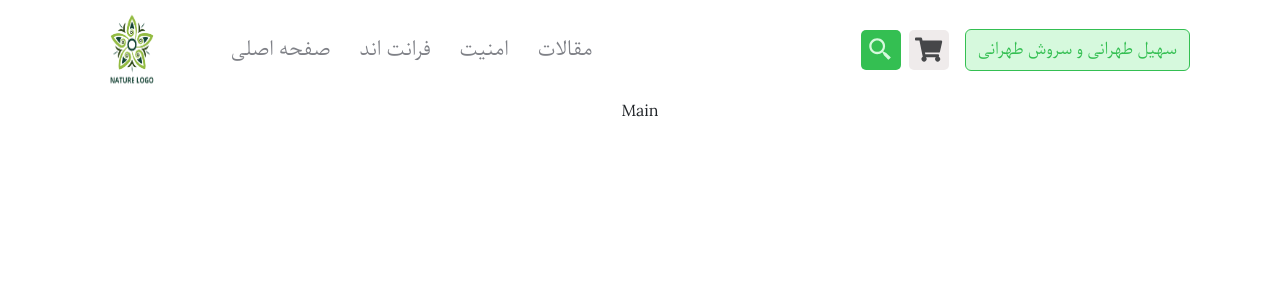
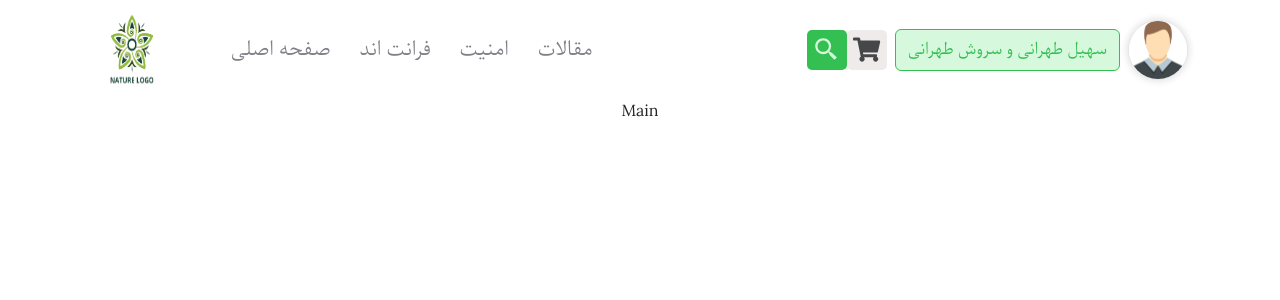
Before and after one commit to soheil-tehi/E-commerce, a React (Create React App) app: page / in a window 1280 px wide. Shown: the top 300 px of the page. Built offline with nearby package versions, Linux system fonts and the light colour scheme; the HTML template or start-up script is replaced by a standard one.

Commit message:
FEATURE: Update Navbar

```diff
--- a/src/App.css
+++ b/src/App.css
@@ -1,5 +1,3 @@
-@import url('bootstrap/dist/css/bootstrap.rtl.min.css');
-
 .App {
   text-align: center;
 }
--- a/src/Components/Button/Button.tsx
+++ b/src/Components/Button/Button.tsx
@@ -10,7 +10,7 @@ interface ButtonProps {
   style?: CSSProperties;
 }
 
-function MyButton({ variant, className, children, ...otherBtnProps }: ButtonProps) {
+const MyButton =  memo(function MyButton({ variant, className, children, ...otherBtnProps }: ButtonProps) {
 
   return (
     <Button
@@ -19,6 +19,6 @@ function MyButton({ variant, className, children, ...otherBtnProps }: ButtonProp
       {children}
     </Button>
   );
-}
+});
 
-export default memo(MyButton);
+export default MyButton;
--- /dev/null
+++ b/src/Components/Navabar/Avatar/Avatar.tsx
@@ -0,0 +1,18 @@
+import React, { memo } from 'react'
+
+interface AvatarProps {
+    className?: string;
+    src: string;
+    alt?: string;
+}
+
+const Avatar = memo(function Avatar({ className, src, alt }: AvatarProps) {
+
+    return (
+        <div className={`${className} avatar`}>
+            <img src={src} alt={alt} />
+        </div>
+    )
+});
+
+export default Avatar;
--- a/src/Components/Navabar/Logo/Logo.tsx
+++ b/src/Components/Navabar/Logo/Logo.tsx
@@ -1,10 +1,17 @@
-import React from 'react'
+import React, { memo } from 'react'
 import './logo.css'
 
-export default function Logo() {
+interface LogoProps extends React.AnchorHTMLAttributes<HTMLAnchorElement> {
+    className?: string;
+}
+
+const Logo = memo(function Logo({ className, ...otherProps }: LogoProps) {
+
     return (
-        <div className='logoWrapper'>
+        <a {...otherProps} className={`${className} logoWrapper`}>
             <img src="images/logo.png" alt="logo" />
-        </div>
+        </a>
     )
-}
+});
+
+export default Logo;
--- a/src/Components/Navabar/Menu/Menu.tsx
+++ b/src/Components/Navabar/Menu/Menu.tsx
@@ -1,4 +1,4 @@
-import React, { ReactNode, forwardRef } from 'react'
+import React, { ReactNode, forwardRef, memo } from 'react'
 import './menu.css';
 
 interface MenuProps {
@@ -6,7 +6,7 @@ interface MenuProps {
     listPages: string[];
 }
 
-const Menu = forwardRef(({ listPages, children }: MenuProps, ref: any) => {
+const Menu = memo(forwardRef(({ listPages, children }: MenuProps, ref: any) => {
     return (
         <nav ref={ref}>
             <ul className='menu m-0'>
@@ -19,6 +19,6 @@ const Menu = forwardRef(({ listPages, children }: MenuProps, ref: any) => {
             </ul>
         </nav>
     )
-})
+}))
 
 export default Menu;
--- a/src/Components/Navabar/Menu/menu.css
+++ b/src/Components/Navabar/Menu/menu.css
@@ -18,10 +18,10 @@
 
 @media only screen and (max-width: 1024px) {
     nav {
-        position: absolute;
+        position: fixed;
         top: -100vh;
         right: 0;
-        width: 200px;
+        width: 250px;
         background-color: var(--mainColor);
         transition: 1s;
         z-index: 1;
@@ -58,9 +58,4 @@
     nav a {
         font-size: 1.5rem;
     }
-
-    .mainHeader-left {
-        display: none !important;
-    }
-
 }
--- a/src/Components/Navabar/Navbar.tsx
+++ b/src/Components/Navabar/Navbar.tsx
@@ -6,10 +6,11 @@ import Menu from './Menu/Menu';
 import MyButton from '../Button/Button';
 import './navbar.css';
 import IconButton from '../IconButton/IconButton';
+import Avatar from './Avatar/Avatar';
 
 const pages = ['صفحه اصلی', 'فرانت اند', 'امنیت', 'مقالات'];
 
-function Navbar() {
+const Navbar = memo(function Navbar() {
     const navRef = useRef<HTMLDivElement>();
     const showNavbar = () => {
         if (navRef.current) {
@@ -31,6 +32,10 @@ function Navbar() {
                         <IconButton className='nav-btn nav-close-btn text-light' onClick={showNavbar}>
                             <FaTimes />
                         </IconButton>
+                        <Avatar src='images/avatar.jpg' className='menu-avatar' alt='avatar'/>
+                        <MyButton variant='outlined' className='menu-account py-2 me-2' >
+                            سهیل طهرانی و سروش طهرانی
+                        </MyButton>
                     </Menu>
                 </div>
                 <div className='mainHeader-left flexBasic'>
@@ -43,9 +48,11 @@ function Navbar() {
                     <MyButton variant='outlined' className='py-2 me-2' >
                         سهیل طهرانی و سروش طهرانی
                     </MyButton>
+                    <Avatar src='images/avatar.jpg' alt='avatar'/>
                 </div>
             </div>
         </header>
     );
-}
-export default memo(Navbar);
+})
+
+export default Navbar;
--- a/src/Components/Navabar/navbar.css
+++ b/src/Components/Navabar/navbar.css
@@ -23,10 +23,32 @@ header .nav-btn {
     opacity: 0;
 }
 
+.menu-account,
+.menu-avatar {
+    display: none !important;
+}
+
+.avatar {
+    width: 60px;
+    height: 60px;
+    border-radius: 50%;
+    overflow: hidden;
+    box-shadow: 0 0 6px 2px #0000001a;
+    border: 1px solid #0000001a;
+    margin-right: 10px;
+}
+
+  .avatar img {
+    width: 100%;
+    height: 100%;
+    object-fit: cover;
+  }
+
 @media only screen and (max-width: 1024px) {
     header .nav-btn {
         display: inline-block;
         opacity: 1;
+        order: -2;
     }
 
     header .responsive_nav {
@@ -34,7 +56,17 @@ header .nav-btn {
     }
 
     .mainHeader-left {
+        order: -1;
+        margin-right: auto;
+    }
+
+    .mainHeader-left button {
         display: none !important;
     }
 
+    .menu-account,
+    .menu-avatar {
+        display: block !important;
+    }
+
 }
```
Also changed, not shown: src/Components/Navabar/Avatar/avatar.css (added, +15 -0 lines), public/images/avatar.jpg (added).
